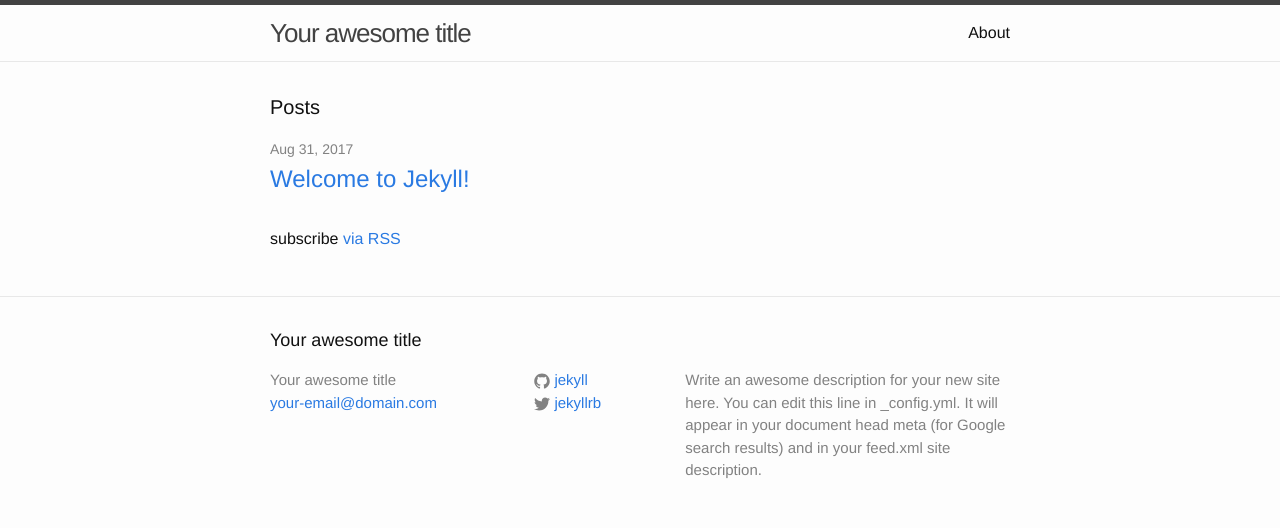
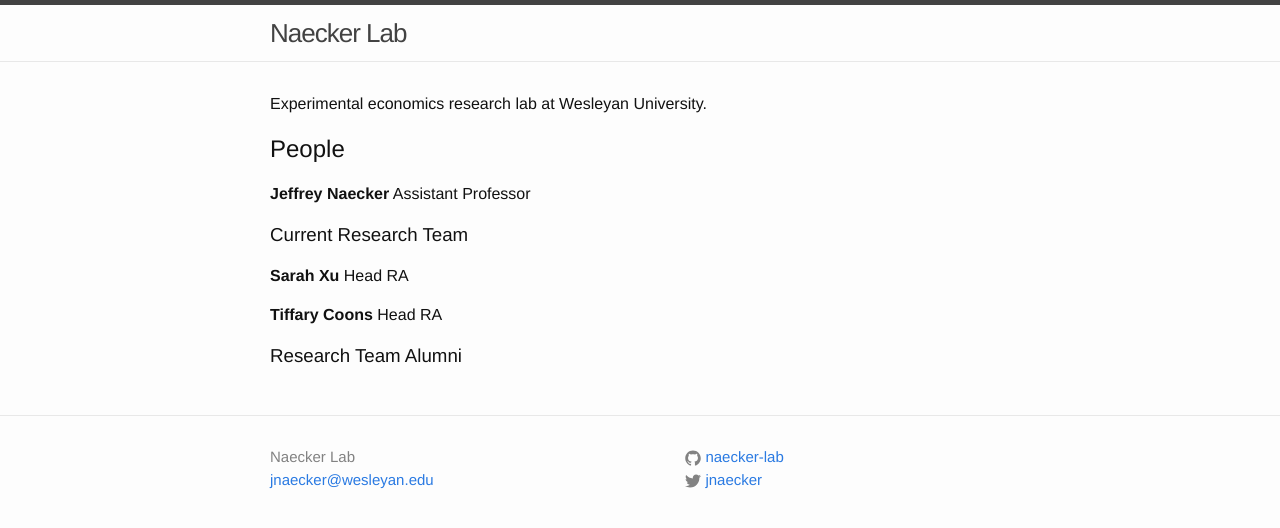
Before and after one commit to naecker-lab/naecker-lab.github.io, a Jekyll site: the page built from index.md, in a window 1280 px wide. Shown: the top 528 px of the page. Built offline with Jekyll 4.4.1, drawn with Linux system fonts in a browser that asks for light colours.

Commit message:
Modifying tempalte for naecker-lab site

```diff
--- a/_config.yml
+++ b/_config.yml
@@ -1,14 +1,12 @@
 # Site settings
-title: Your awesome title
-email: your-email@domain.com
+title: Naecker Lab
+email: jnaecker@wesleyan.edu
 description: > # this means to ignore newlines until "baseurl:"
-  Write an awesome description for your new site here. You can edit this
-  line in _config.yml. It will appear in your document head meta (for
-  Google search results) and in your feed.xml site description.
+  Experimental economics research lab at Wesleyan University.
 baseurl: "" # the subpath of your site, e.g. /blog/
-url: "http://yourdomain.com" # the base hostname & protocol for your site
-twitter_username: jekyllrb
-github_username:  jekyll
+url: "https://naecker-lab.github.io"
+twitter_username: jnaecker
+github_username:  naecker-lab
 
 # Build settings
 markdown: kramdown
--- a/_includes/footer.html
+++ b/_includes/footer.html
@@ -1,8 +1,6 @@
 <footer class="site-footer">
 
   <div class="wrapper">
-
-    <h2 class="footer-heading">{{ site.title }}</h2>
 
     <div class="footer-col-wrapper">
       <div class="footer-col  footer-col-1">
@@ -13,6 +11,9 @@
       </div>
 
       <div class="footer-col  footer-col-2">
+      </div>
+
+      <div class="footer-col  footer-col-3">
         <ul class="social-media-list">
           {% if site.github_username %}
           <li>
@@ -45,9 +46,7 @@
         </ul>
       </div>
 
-      <div class="footer-col  footer-col-3">
-        <p class="text">{{ site.description }}</p>
-      </div>
+
     </div>
 
   </div>
--- a/index.html
+++ /dev/null
@@ -1,23 +0,0 @@
----
-layout: default
----
-
-<div class="home">
-
-  <h1 class="page-heading">Posts</h1>
-
-  <ul class="post-list">
-    {% for post in site.posts %}
-      <li>
-        <span class="post-meta">{{ post.date | date: "%b %-d, %Y" }}</span>
-
-        <h2>
-          <a class="post-link" href="{{ post.url | prepend: site.baseurl }}">{{ post.title }}</a>
-        </h2>
-      </li>
-    {% endfor %}
-  </ul>
-
-  <p class="rss-subscribe">subscribe <a href="{{ "/feed.xml" | prepend: site.baseurl }}">via RSS</a></p>
-
-</div>
--- /dev/null
+++ b/index.md
@@ -0,0 +1,21 @@
+---
+layout: default
+---
+
+<div class="home">
+
+  <p class="text">{{ site.description }}</p>
+
+</div>
+
+## People
+
+**Jeffrey Naecker** Assistant Professor
+
+### Current Research Team
+
+**Sarah Xu** Head RA
+
+**Tiffary Coons** Head RA
+
+### Research Team Alumni
```
Also changed, not shown: _posts/2017-08-31-welcome-to-jekyll.markdown (deleted, +0 -25 lines), about.md (deleted, +0 -11 lines).
